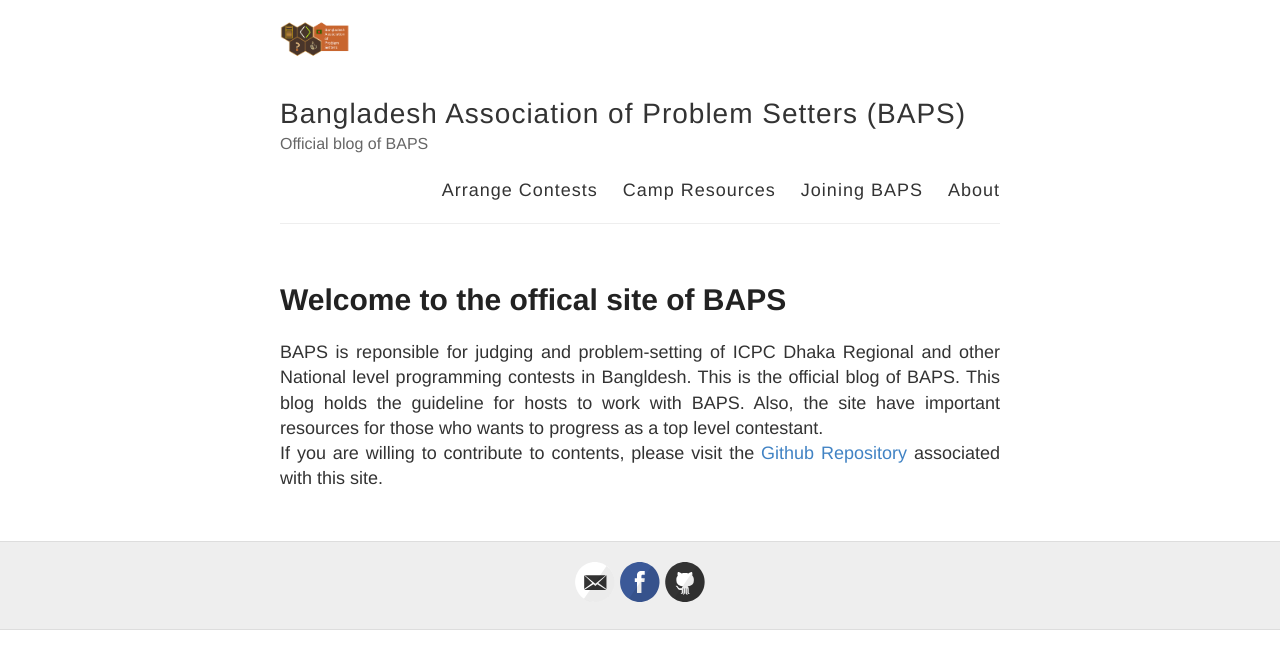
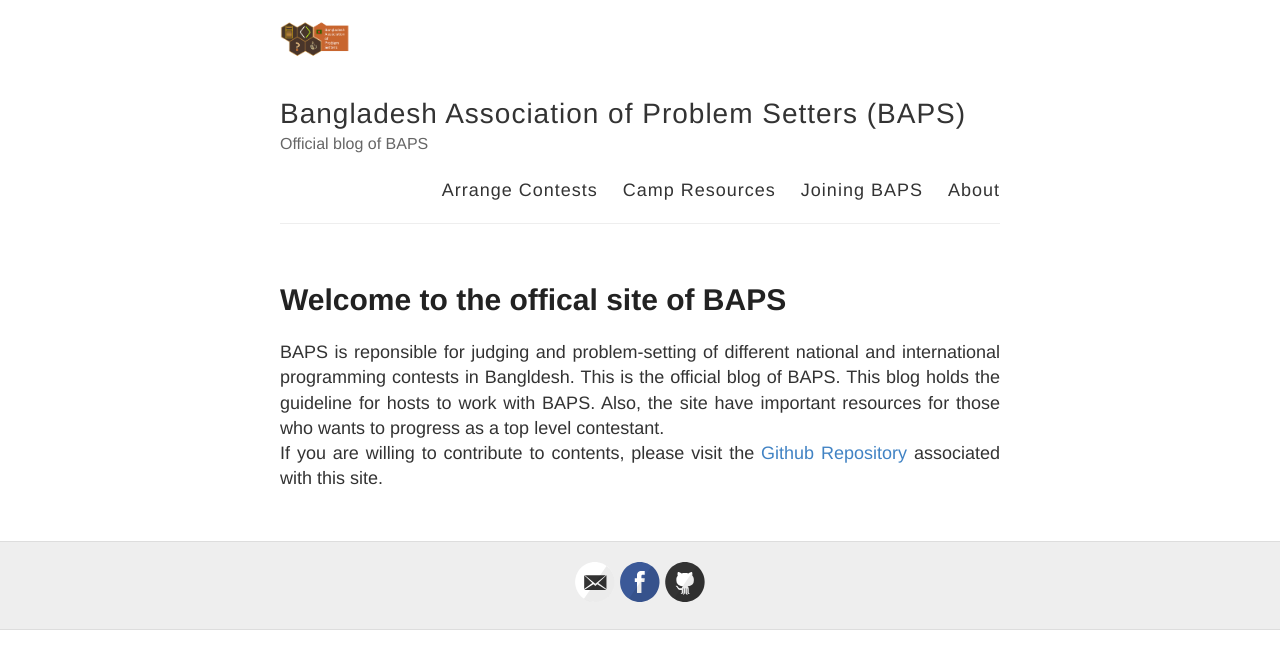
Before and after one commit to baps-bgd/baps-bgd.github.io, a Jekyll site: the page built from index.html, in a window 1280 px wide. Shown: the top 669 px of the page. Built offline with Jekyll 4.4.1, drawn with Linux system fonts in a browser that asks for light colours.

Commit message:
Update index.html

```diff
--- a/index.html
+++ b/index.html
@@ -3,7 +3,7 @@
 ---
 <h1>Welcome to the offical site of BAPS</h1>
 
-BAPS is reponsible for judging and problem-setting of ICPC Dhaka Regional and other National level programming contests in Bangldesh. This is the official blog of BAPS. This blog holds the guideline for hosts to work with BAPS. Also, the site have important resources for those who wants to progress as a top level contestant.
+BAPS is reponsible for judging and problem-setting of different national and international programming contests in Bangldesh. This is the official blog of BAPS. This blog holds the guideline for hosts to work with BAPS. Also, the site have important resources for those who wants to progress as a top level contestant.
 <br>
 If you are willing to contribute to contents, please visit the <a href="https://github.com/baps-bgd/baps-bgd.github.io">Github Repository</a> associated with this site.
 
```
